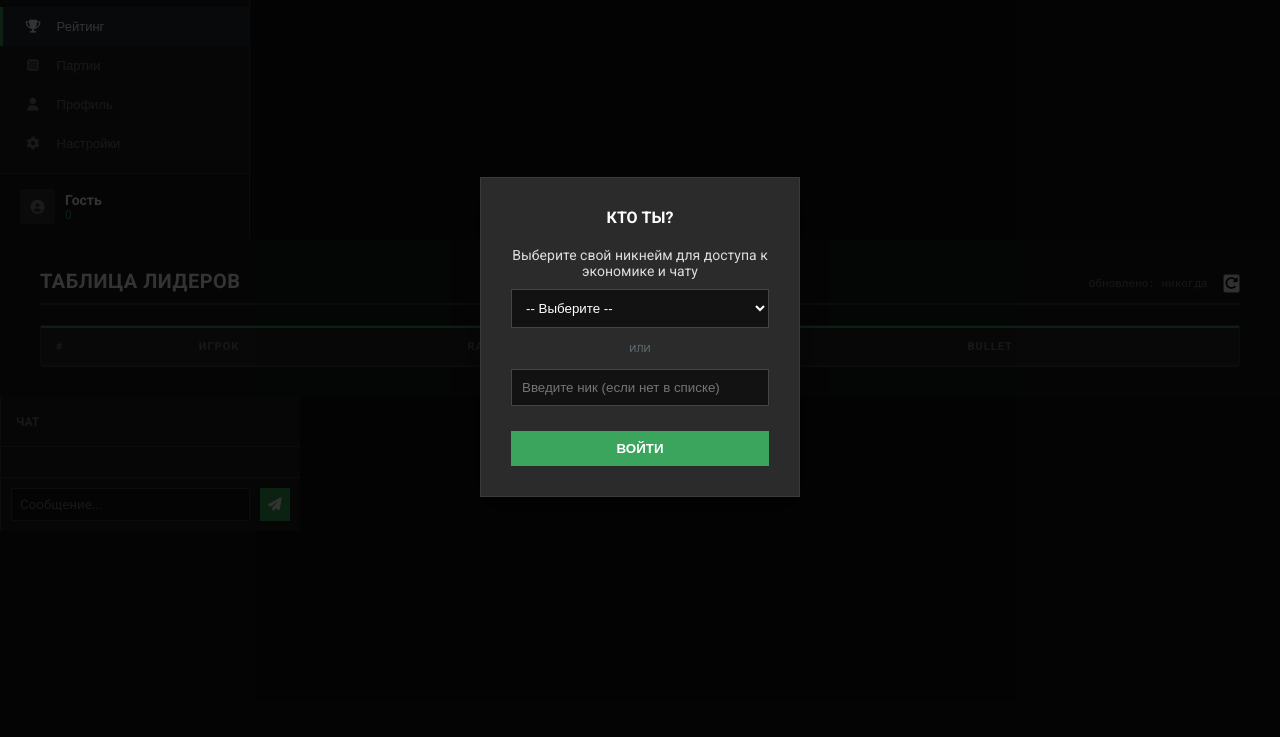
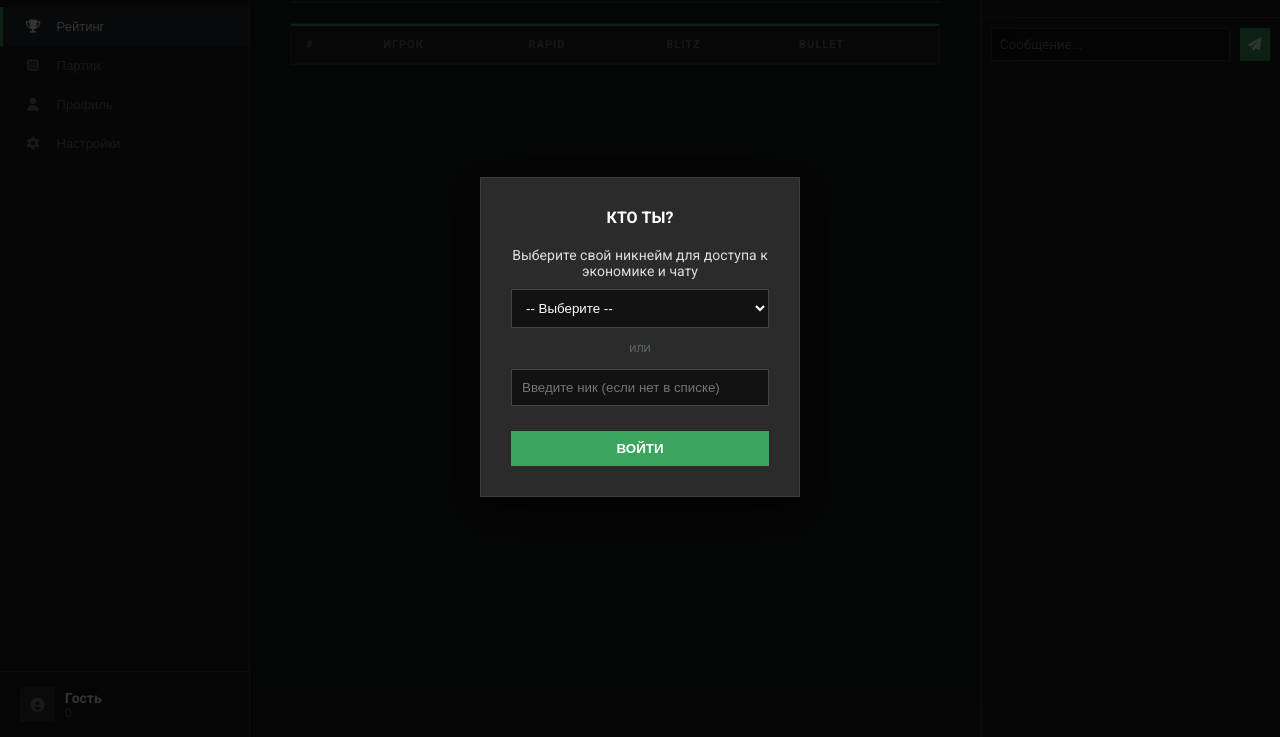
Before and after one commit to Artigg0707/chess-com-friend, a plain HTML site: page index.html in a window 1280 px wide. Shown: the part 63-800 px from the top of the page. Drawn offline with Linux system fonts and the light colour scheme; no server answers.

Commit message:
Update style.css

```diff
--- a/style.css
+++ b/style.css
@@ -36,6 +36,12 @@ body {
     font-size: 14px;
 }
 
+.app-container {
+    display: flex;
+    height: 100%;
+    width: 100%;
+    overflow: hidden;
+}
 
 /* --- TABS LOGIC (FIXED) --- */
 .tab-content {
```
